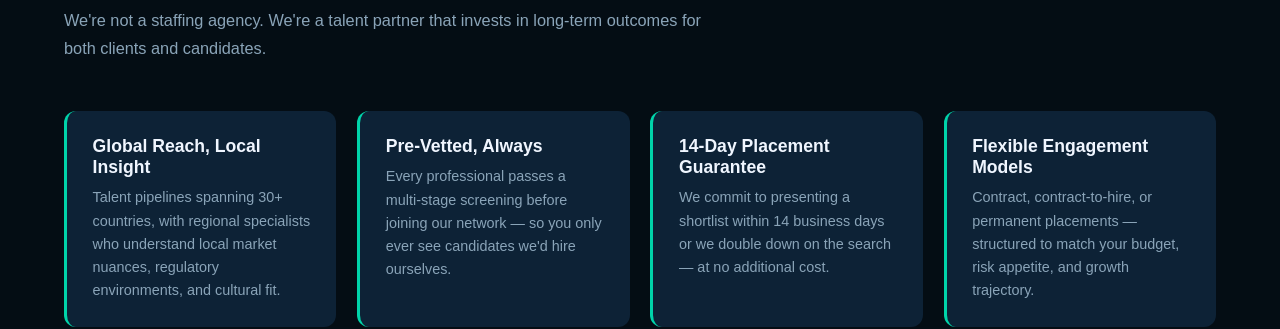
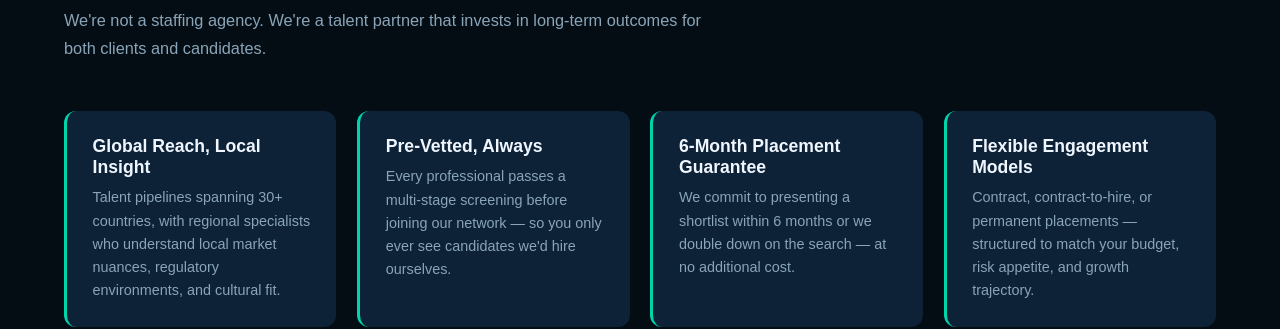
Before and after one commit to jumlymsm/synaptive_website, a plain HTML site: page global-talents.html in a window 1280 px wide. Shown: the part 4260-4589 px from the top of the page. Drawn offline with Linux system fonts and the light colour scheme; a web font is replaced by a local one.

Commit message:
Update placement guarantee from 14 days to 6 months

```diff
--- a/global-talents.html
+++ b/global-talents.html
@@ -524,8 +524,8 @@
       <p>Every professional passes a multi-stage screening before joining our network — so you only ever see candidates we'd hire ourselves.</p>
     </div>
     <div class="why-card reveal">
-      <h4>14-Day Placement Guarantee</h4>
-      <p>We commit to presenting a shortlist within 14 business days or we double down on the search — at no additional cost.</p>
+      <h4>6-Month Placement Guarantee</h4>
+      <p>We commit to presenting a shortlist within 6 months or we double down on the search — at no additional cost.</p>
     </div>
     <div class="why-card reveal">
       <h4>Flexible Engagement Models</h4>
```
